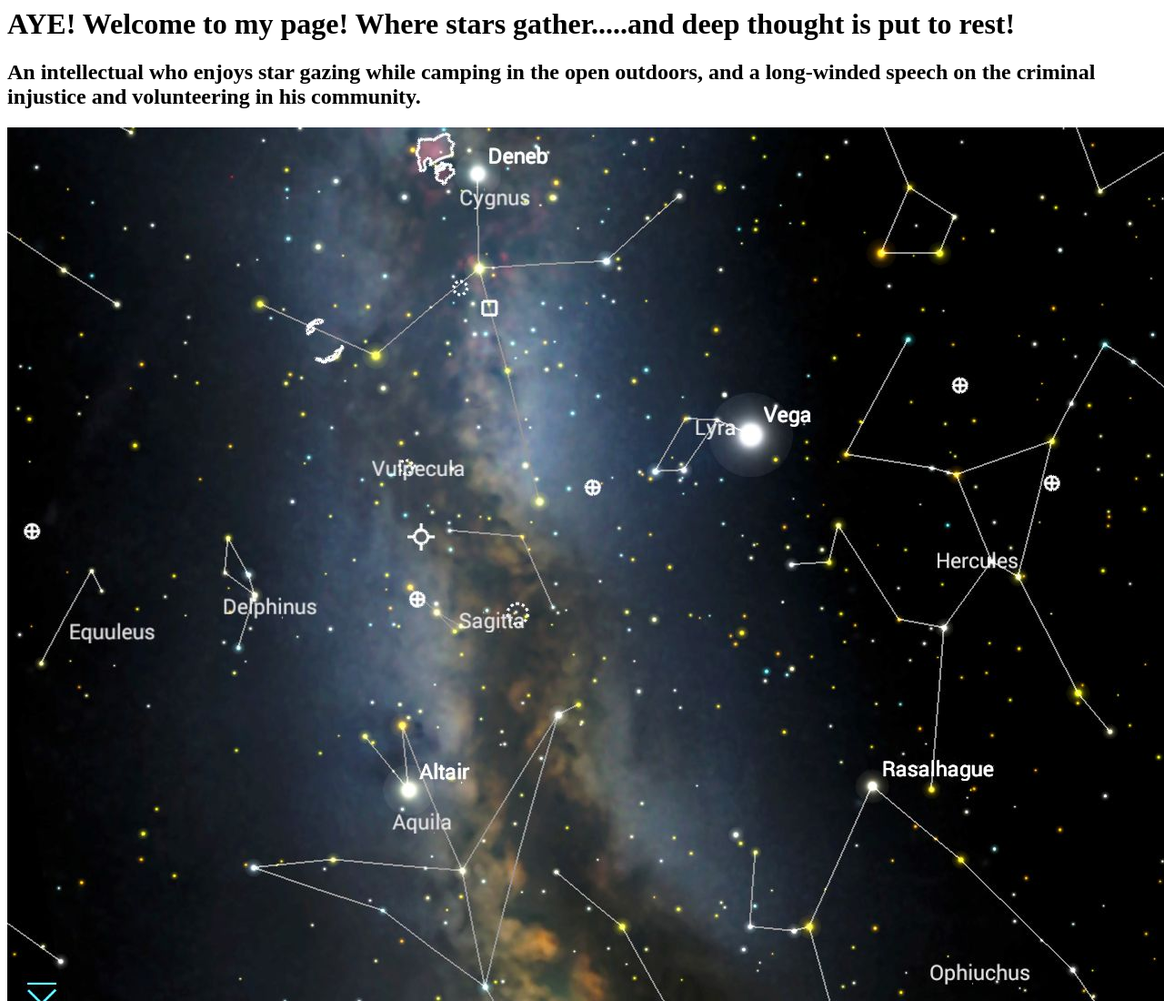
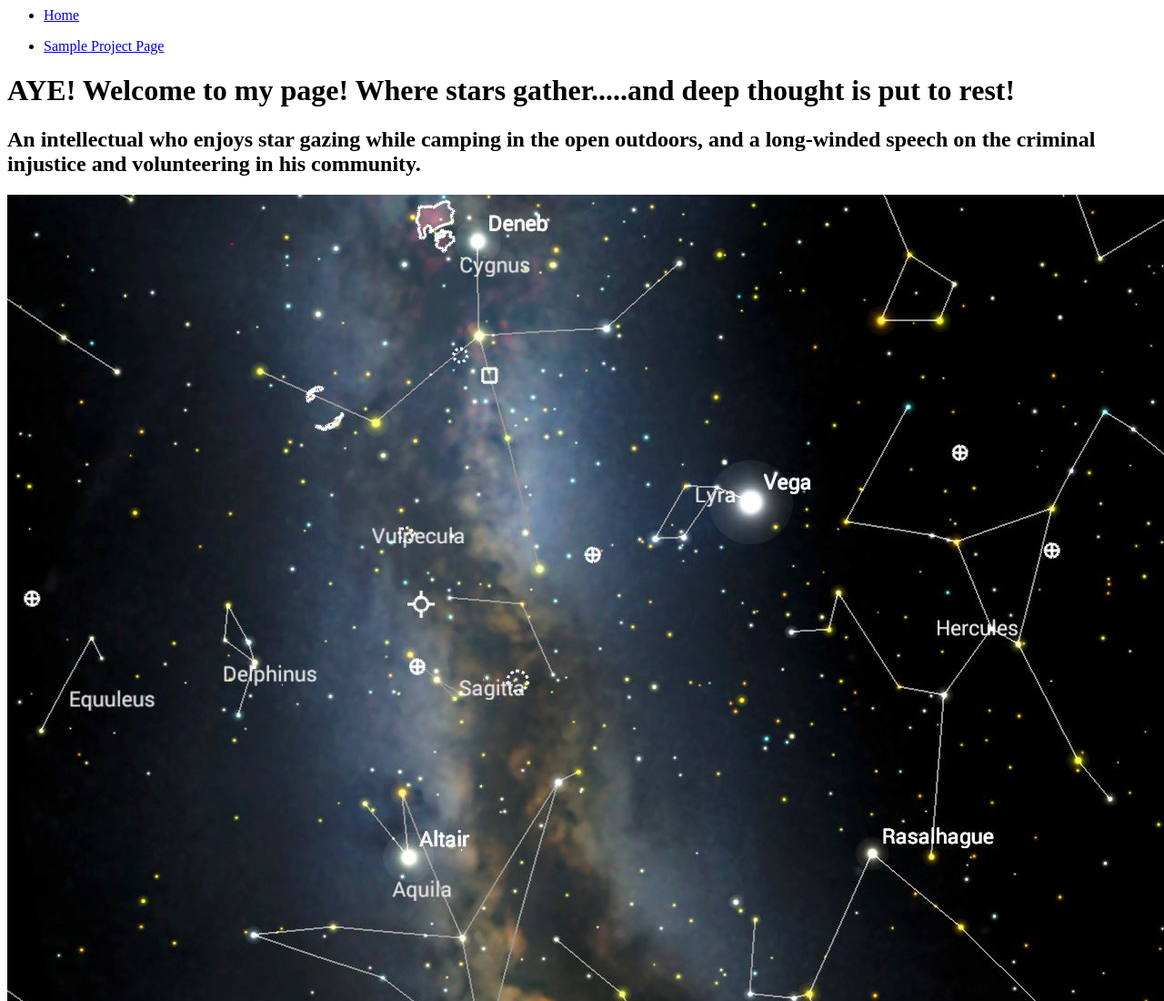
Before and after one commit to mobartle/mobartle.github.io, a plain HTML site: page index.html in a window 1280 px wide. Shown: the top 1100 px of the page at 91% size. Drawn offline with Linux system fonts and the light colour scheme.

Commit message:
Update index.html

```diff
--- a/index.html
+++ b/index.html
@@ -5,6 +5,24 @@
 	</head>
 
 	<body>
+	<nav>
+			<ul>
+				<li>
+				<a href = "Index.html">
+				Home
+				</a>
+				</li>
+
+			</ul>
+			<ul>
+				<li>
+				<a href = "Bio_Storm.html">
+				Sample Project Page
+				</a>
+				</li>
+			</ul>
+		</nav>
+
 		<h1> AYE! Welcome to my page! Where stars gather.....and deep thought is put to rest!</h1>
 		<h2> An intellectual who enjoys star gazing while camping in the open outdoors, and a long-winded speech on the criminal injustice and volunteering in his community.</h2>
 		<img src="stars.jpg" alt= "Stars for the gazing!!!!"
```
